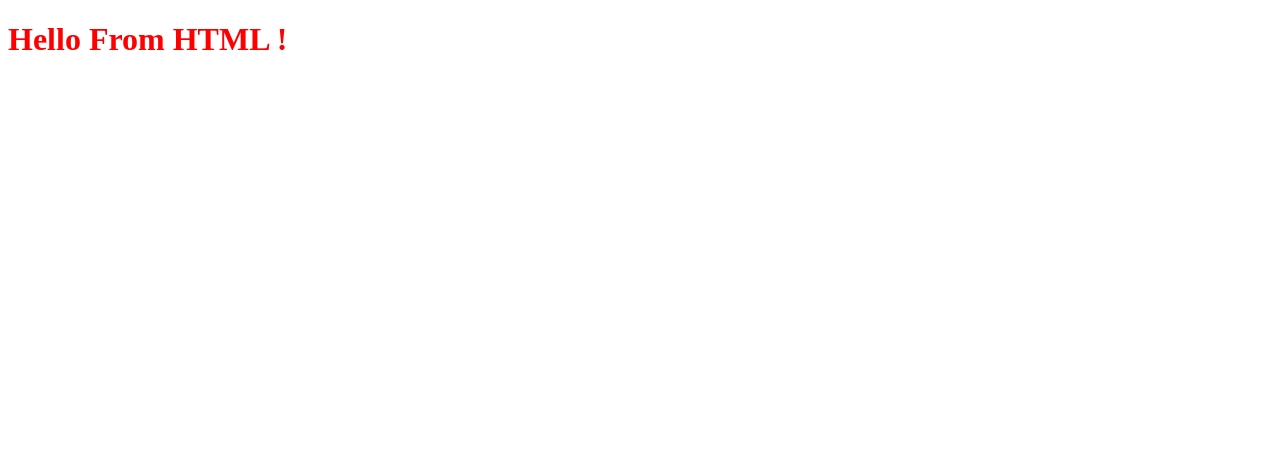
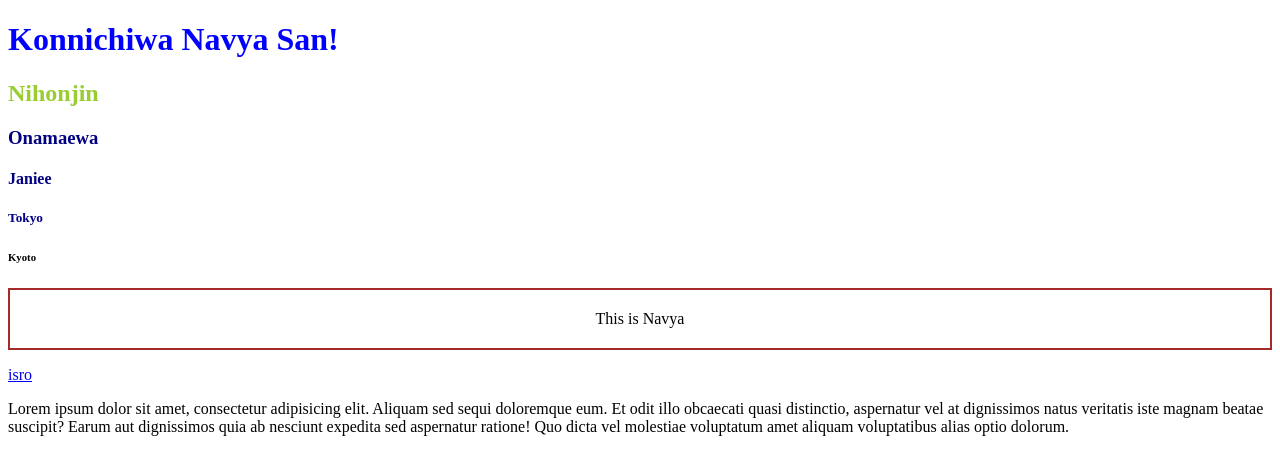
Before and after one commit to nadimpallinavya-varma/autosuggest-, a website: page frontend/index.html in a window 1280 px wide. Drawn offline with Linux system fonts and the light colour scheme.

Commit message:
Intro to HTML Tags and CSS Selectors

```diff
--- a/frontend/css/index.css
+++ b/frontend/css/index.css
@@ -1,4 +1,23 @@
 h1 {
-    color: red;
+    color: blue;
 
 }
+#Nihonjin{
+    color:yellowgreen;
+}
+.Onamaewa {
+    color:navy;
+}
+.Janiee{
+    color:navy;
+}
+.Tokyo{
+    color:navy;
+}
+.para{
+    border: 2px;
+    border-color:brown;
+    border-style:solid;
+    padding: 20px;
+    text-align:center;
+}
--- a/frontend/index.html
+++ b/frontend/index.html
@@ -7,7 +7,15 @@
     <link rel="stylesheet" href="css/index.css">
 </head>
 <body>
-    <h1> Hello From HTML !</h1>
+    <h1>Konnichiwa Navya San!</h1>
+    <h2 id="Nihonjin">Nihonjin</h2>
+    <h3 class="Onamaewa">Onamaewa</h3>
+    <h4 class="Janiee">Janiee</h4>
+    <h5 class="Tokyo">Tokyo</h5>
+    <h6>Kyoto</h6>
+    <p class="para">This is Navya</p>
+    <a href="https://www.isro.gov.in/index.html">isro</a>
+    <p>Lorem ipsum dolor sit amet, consectetur adipisicing elit. Aliquam sed sequi doloremque eum. Et odit illo obcaecati quasi distinctio, aspernatur vel at dignissimos natus veritatis iste magnam beatae suscipit? Earum aut dignissimos quia ab nesciunt expedita sed aspernatur ratione! Quo dicta vel molestiae voluptatum amet aliquam voluptatibus alias optio dolorum.</p>
     <script src="js/index.js"></script>
 </body>
 </html>
--- a/frontend/js/index.js
+++ b/frontend/js/index.js
@@ -1,3 +1,3 @@
-alert("Hello From JS !")
+alert("Konnichiwa Navya San!")
 
-console.log("Hello from js !");
+console.log("Konnichiwa Navya San!");
```
